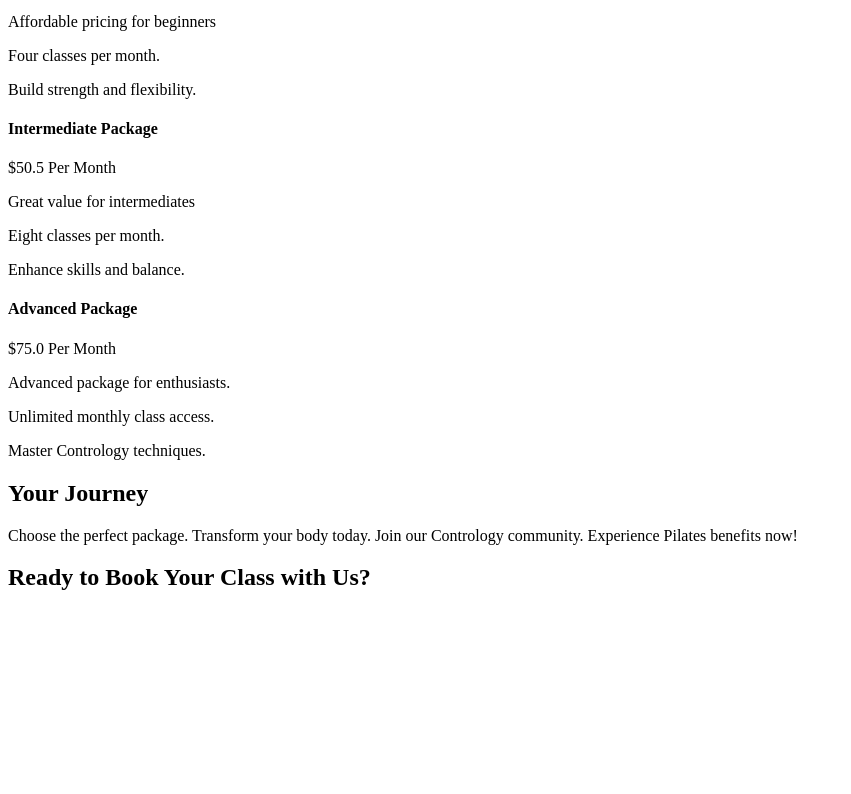
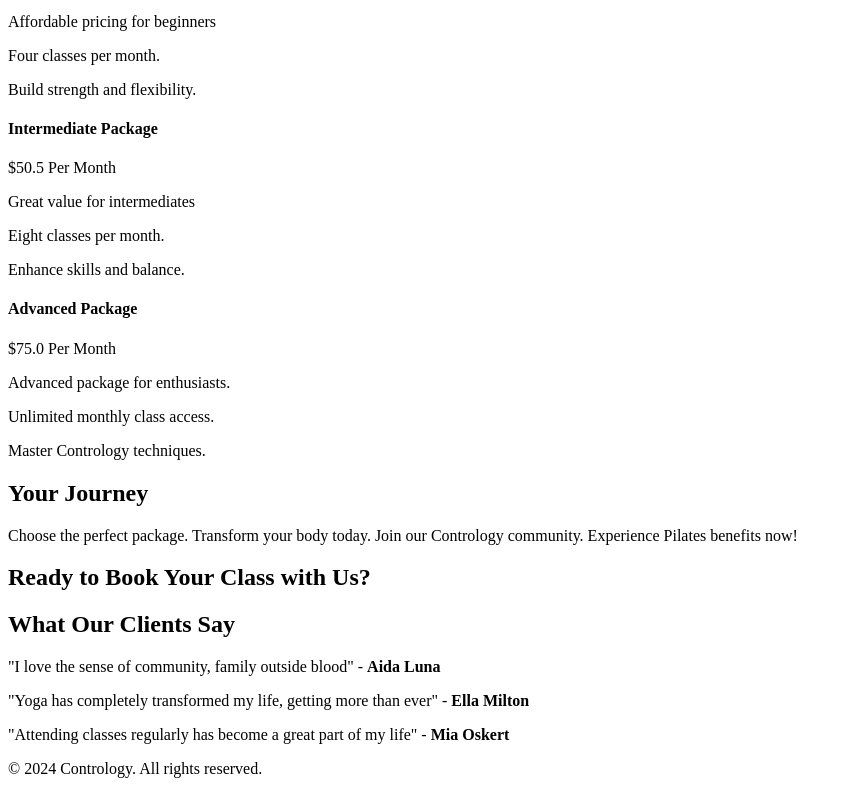
Before and after one commit to Paula2416/contrology, a plain HTML site: page index.html in a window 1280 px wide. Shown: the part 692-1486 px from the top of the page, without its empty margins (0-851 px from the left). Before the commit the page ends 1303 px from the top, so only its background shows below. Drawn offline with Linux system fonts and the light colour scheme.

Commit message:
add a testimony section to the index.html

```diff
--- a/index.html
+++ b/index.html
@@ -117,9 +117,22 @@
         </section>
     </section>
     <!-- testimonial section  -->
-    <section></section>
+    <section>
+        <div>
+            <h2>What Our Clients Say</h2>
+            <div>
+                <p>"I love the sense of community, family outside blood" - <strong>Aida Luna</strong></p>
+                <p>"Yoga has completely transformed my life, getting more than ever" - <strong>Ella Milton</strong></p>
+                <p>"Attending classes regularly has become a great part of my life" - <strong>Mia Oskert</strong></p>
+            </div>
+        </div>
+    </section>
     <!-- footer  -->
-    <footer></footer>
+    <footer>
+        <div>
+            <p>&copy; 2024 Contrology. All rights reserved.</p>
+        </div>
+    </footer>
 
 
 </body>
```
